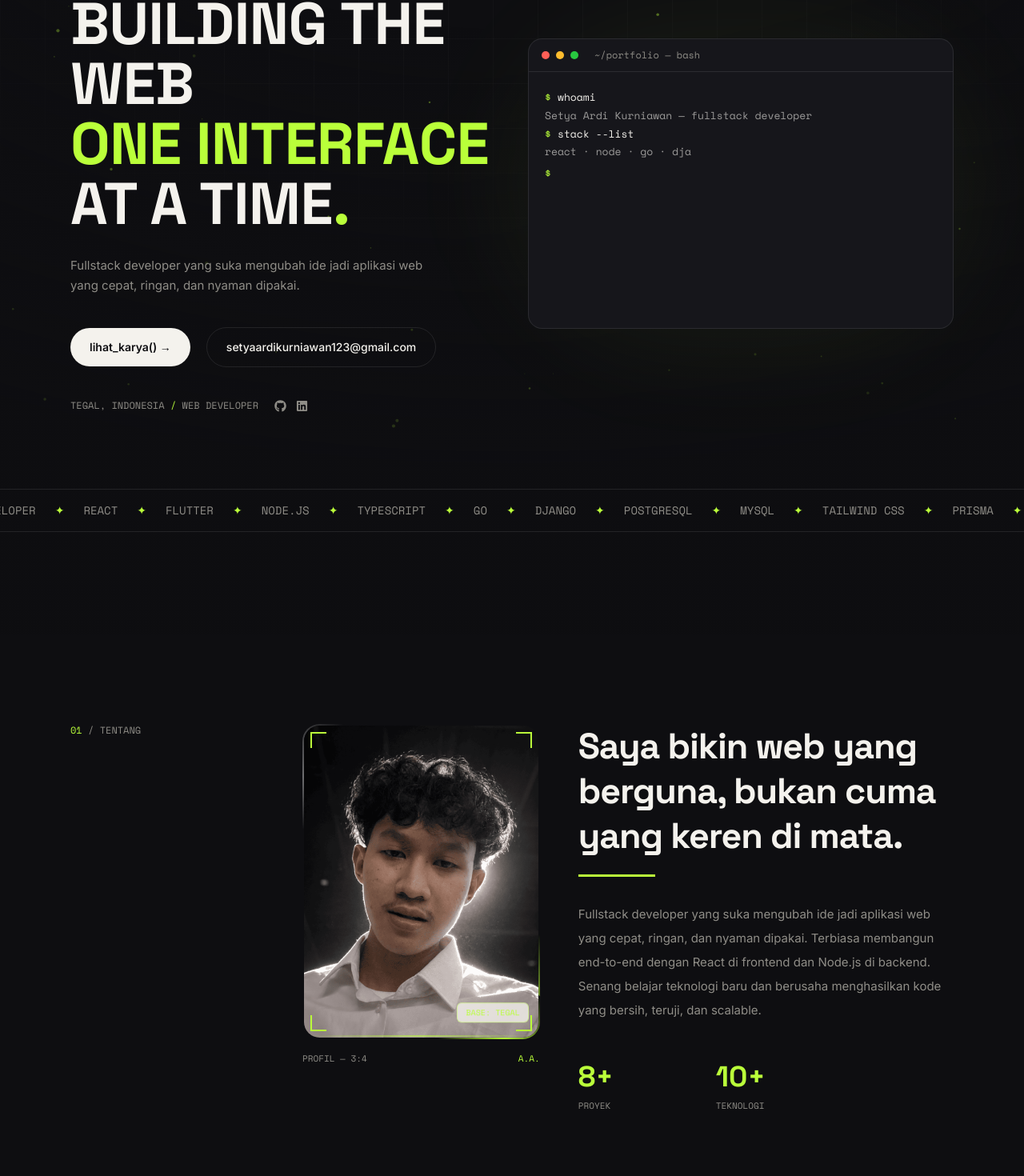
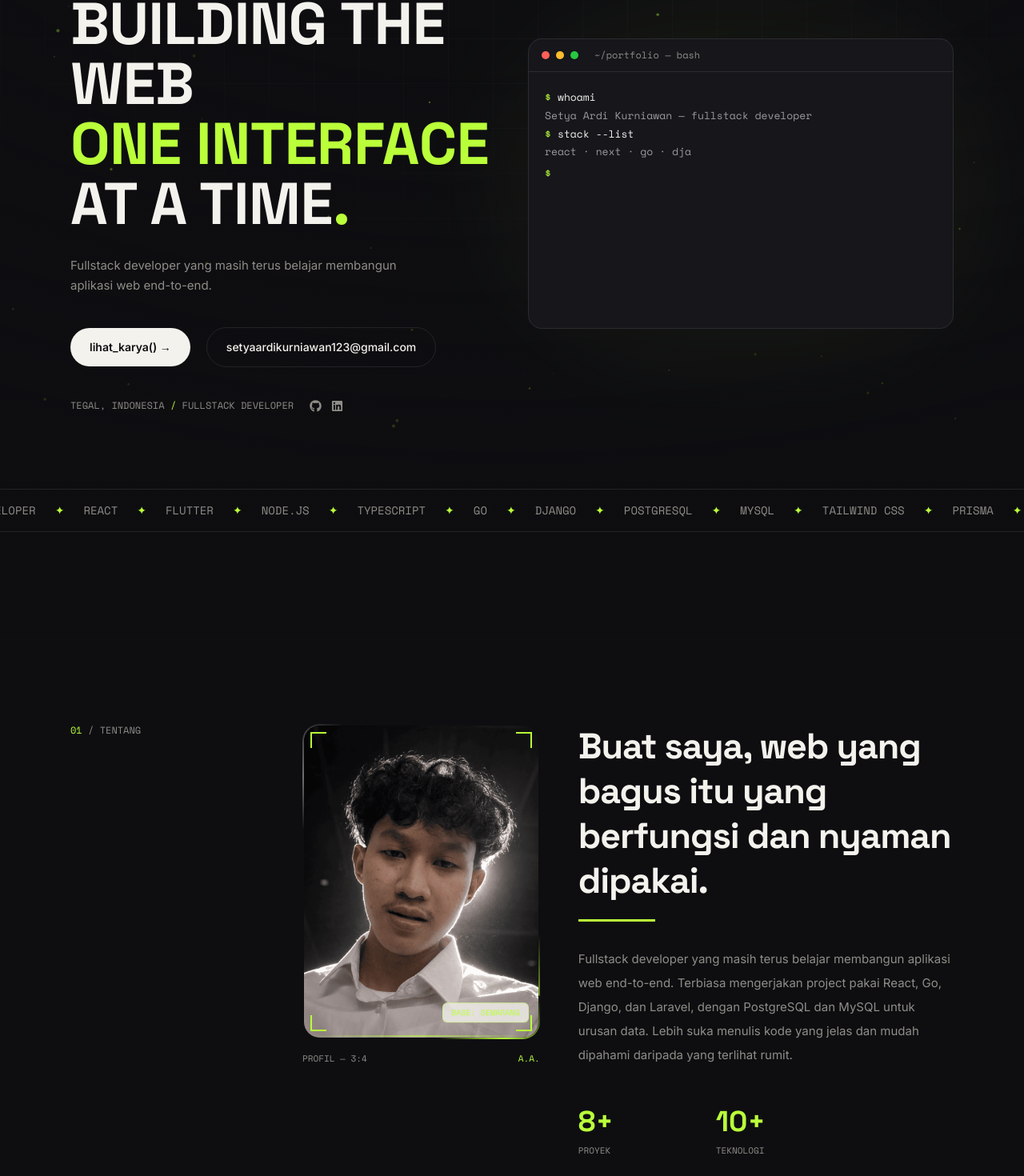
Before and after one commit to setyaardik/porto, a React (Vite) app: page / in a window 1280 px wide. Shown: the part 232-1702 px from the top of the page at 80% size. Built offline with nearby package versions, Linux system fonts and the light colour scheme; the HTML template or start-up script is replaced by a standard one.

Commit message:
sinkronkan judul jadi fullstack & update stack terminal

```diff
--- a/src/components/About.tsx
+++ b/src/components/About.tsx
@@ -49,7 +49,7 @@ function About() {
                       <span className="absolute bottom-2 right-2 w-5 h-5 border-b-2 border-r-2 border-lime pointer-events-none" aria-hidden />
 
                       <span className="absolute bottom-3 right-3 mono text-[10px] uppercase bg-ink/80 text-lime border border-lime/40 rounded-md px-2.5 py-1 backdrop-blur-md animate-floaty">
-                        base: tegal
+                        base: semarang
                       </span>
                     </figure>
                   </div>
@@ -66,8 +66,7 @@ function About() {
               <div className="md:col-span-3">
                 <Reveal>
                   <h2 className="font-display font-bold tracking-tight leading-tight" style={{ fontSize: 'clamp(1.8rem, 3.5vw, 2.8rem)' }}>
-                    Saya bikin web yang <ScrambleText text="berguna" />, bukan cuma
-                    yang keren di mata.
+                    Buat saya, web yang bagus itu yang <ScrambleText text="berfungsi" /> dan nyaman dipakai.
                   </h2>
                   <motion.span
                     className="block mt-5 h-[3px] w-24 bg-lime origin-left"
--- a/src/components/Hero.tsx
+++ b/src/components/Hero.tsx
@@ -106,7 +106,7 @@ function Hero() {
               className="mt-10 flex items-center gap-5 mono text-xs text-muted"
             >
               <span className="uppercase">
-                {profile.location} <span className="text-lime">/</span> web developer
+                {profile.location} <span className="text-lime">/</span> fullstack developer
               </span>
               <span className="flex items-center gap-3">
                 {[
--- a/src/components/Terminal.tsx
+++ b/src/components/Terminal.tsx
@@ -5,7 +5,7 @@ const ROWS = [
   { type: 'cmd', text: 'whoami' },
   { type: 'out', text: profile.name + ' — fullstack developer' },
   { type: 'cmd', text: 'stack --list' },
-  { type: 'out', text: 'react · node · go · django · postgres · mysql' },
+  { type: 'out', text: 'react · next · go · django · laravel · flutter · postgres · mysql' },
   { type: 'cmd', text: 'git status' },
   { type: 'out', text: 'currently building web apps, learning new things' },
   { type: 'cmd', text: 'ping anyone' },
--- a/src/data.ts
+++ b/src/data.ts
@@ -15,7 +15,7 @@ export const profile = {
     'UI/UX Enthusiast',
   ],
   summary:
-    'Fullstack developer yang suka mengubah ide jadi aplikasi web yang cepat, ringan, dan nyaman dipakai. Terbiasa membangun end-to-end dengan React di frontend dan Node.js di backend. Senang belajar teknologi baru dan berusaha menghasilkan kode yang bersih, teruji, dan scalable.',
+    'Fullstack developer yang masih terus belajar membangun aplikasi web end-to-end. Terbiasa mengerjakan project pakai React, Go, Django, dan Laravel, dengan PostgreSQL dan MySQL untuk urusan data. Lebih suka menulis kode yang jelas dan mudah dipahami daripada yang terlihat rumit.',
   skills: [
     { name: 'React', level: 90, icon: 'react' },
     { name: 'TypeScript', level: 85, icon: 'ts' },
```
